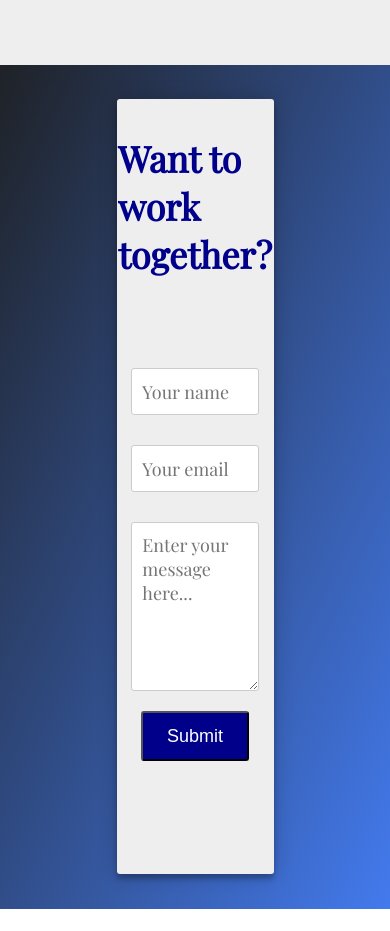
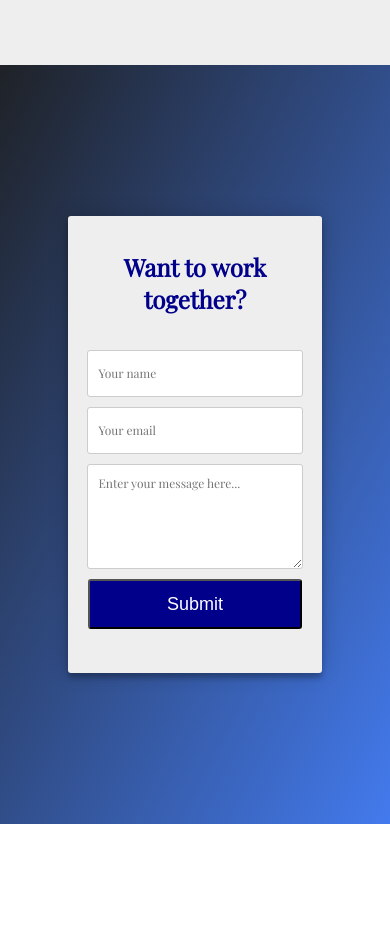
Before and after one commit to zachharrison/portfolio, a React (Create React App) app: page / in a window 390 px wide. Shown: the part 3480-4411 px from the top of the page. After the commit the page ends 4337 px from the top, so only its background shows below. Built offline with nearby package versions, Linux system fonts and the light colour scheme.

Commit message:
mobile styling for form

```diff
--- a/src/components/Contact/Contact.css
+++ b/src/components/Contact/Contact.css
@@ -1,6 +1,6 @@
 .form-container {
   height: 100vh;
-  width: 100vw;
+  width: 100%;
   background: #1f2227;
   background: -webkit-linear-gradient(top left, #1f2227 0%, #437aed 100%);
   background: linear-gradient(to bottom right, #1f2227 0%, #437aed 100%);
@@ -16,18 +16,19 @@ form {
   flex-direction: column;
   background: #eee;
   width: 30%;
-  /* height: 45%; */
+  height: 45%;
   box-shadow: 0 0 20px 0 rgba(0, 0, 0, 0.2), 0 5px 5px 0 rgba(0, 0, 0, 0.24);
   border-radius: 3px;
   padding: 20px;
 }
 
 h2 {
+  text-align: center;
   color: darkblue;
   font-size: 36px;
   font-weight: bold;
   margin-top: 15px;
-  margin-bottom: 75px;
+  margin-bottom: 40px;
 }
 input {
   font-family: 'Playfair Display', serif;
@@ -59,7 +60,7 @@ textarea {
 button {
   height: 50px;
   font-size: 18px;
-  width: 93%;
+  width: 94%;
   padding: 10px;
   margin-top: 5px;
   margin-bottom: 0;
@@ -72,3 +73,29 @@ button {
 button:hover {
   background: #437aed;
 }
+
+/* MOBILE */
+@media (max-width: 812px) {
+  .form-container {
+    height: 90vh;
+  }
+  form {
+    width: 55%;
+    height: 55%;
+  }
+
+  h2 {
+    text-align: center;
+    font-size: 24px;
+    margin-bottom: 30px;
+  }
+
+  input,
+  textarea {
+    margin: 5px 0;
+    font-size: 12px;
+  }
+  button {
+    width: 100%;
+  }
+}
--- a/src/components/Contact/Contact.js
+++ b/src/components/Contact/Contact.js
@@ -7,18 +7,21 @@ const Form = () => {
       <form autoComplete='off'>
         <h2>Want to work together?</h2>
         <input
+          className='form-group'
           autoComplete='off'
           type='text'
           name='name'
           placeholder='Your name'
         />
         <input
+          className='form-group'
           autoComplete='off'
           type='email'
           name='email'
           placeholder='Your email'
         />
         <textarea
+          className='form-group'
           placeholder='Enter your message here...'
           autoComplete='off'
           name='message'
```
